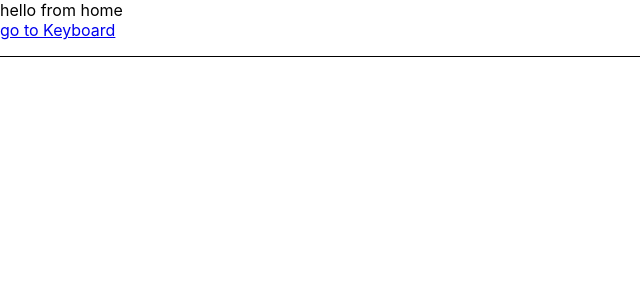
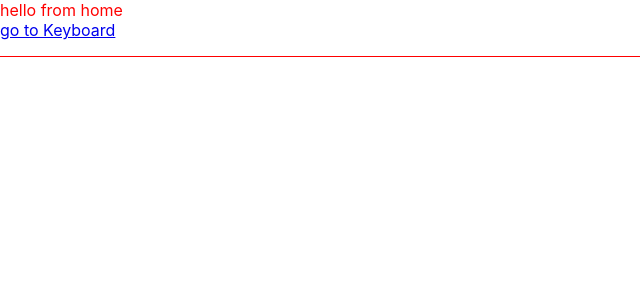
Before and after one commit to JustinDudley/thimble, a React (Create React App) app: page / in a window 1280 px wide. Shown: the top 300 px of the page, without its empty margins (0-640 px from the left). Built offline with nearby package versions, Linux system fonts and the light colour scheme.

Commit message:
add style file to home component

```diff
--- a/src/thimbleRoutes/Home/index.tsx
+++ b/src/thimbleRoutes/Home/index.tsx
@@ -1,16 +1,18 @@
 import React from 'react';
 import { Link } from 'react-router-dom';
 
+import "./styles.css"
+
 export const Home: React.FC  = () => {
     return (
-        <div>
+        <div className='home'>
             <div>hello from home</div>
             <div>
                 <nav
-                style={{
-                    borderBottom: "solid 1px",
-                    paddingBottom: "1rem"
-                }}
+                    style={{
+                        borderBottom: "solid 1px",
+                        paddingBottom: "1rem"
+                    }}
                 >
                 <Link to="/keyboard">go to Keyboard</Link>
                 </nav>
--- /dev/null
+++ b/src/thimbleRoutes/Home/styles.css
@@ -0,0 +1,3 @@
+.home{
+    color: red
+}
```
Also changed, not shown: src/thimbleRoutes/Keyboard/index.tsx (+4 -4 lines).
